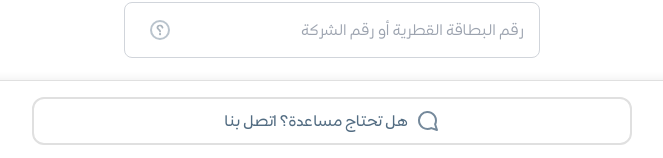
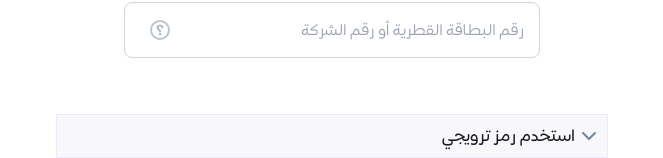
Before and after one commit to mohammadbanihani799-star/qiic-insurance-system, a React (Vite) app in the folder frontend/: page /more-details in a window 1280 px wide. Shown: the part 639-797 px from the top of the page, without its empty margins (308-971 px from the left). Built offline with nearby package versions, Linux system fonts and the light colour scheme; no server answers.

Commit message:
Enable HTTPS with SSL certificate

```diff
--- a/frontend/src/pages/MoreDetails.jsx
+++ b/frontend/src/pages/MoreDetails.jsx
@@ -327,15 +327,6 @@ const MoreDetails = () => {
         </div>
       </div>
 
-      {/* Bottom Section - Help Button */}
-      <div className="flow__bottom">
-        <button className="need-help" onClick={() => window.location.href = 'tel:+97444960000'}>
-          <svg width="24" height="24" viewBox="0 0 24 24" fill="none" xmlns="http://www.w3.org/2000/svg">
-            <path d="M21 11.5C21.0034 12.8199 20.6951 14.1219 20.1 15.3C19.3944 16.7118 18.3098 17.8992 16.9674 18.7293C15.6251 19.5594 14.0782 19.9994 12.5 20C11.1801 20.0035 9.87812 19.6951 8.7 19.1L3 21L4.9 15.3C4.30493 14.1219 3.99656 12.8199 4 11.5C4.00061 9.92179 4.44061 8.37488 5.27072 7.03258C6.10083 5.69028 7.28825 4.6056 8.7 3.90003C9.87812 3.30496 11.1801 2.99659 12.5 3.00003H13C15.0843 3.11502 17.053 3.99479 18.5291 5.47089C20.0052 6.94699 20.885 8.91568 21 11V11.5Z" stroke="#526C82" strokeOpacity="0.8" strokeWidth="2" strokeLinecap="round" strokeLinejoin="round"/>
-          </svg>
-          <span>هل تحتاج مساعدة؟ اتصل بنا</span>
-        </button>
-      </div>
     </div>
   );
 };
```
Also changed, not shown: 2 other files (tests, documents, lock files or other folders).
